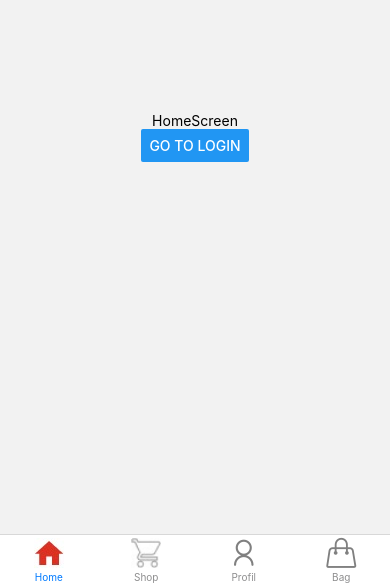
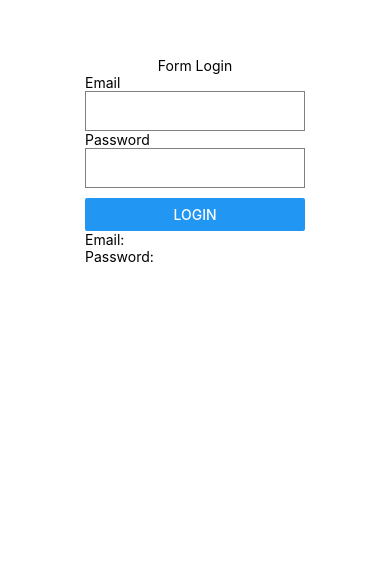
Before and after one commit to Syahrul-123/Syahrul-105841100721-lab1, a React Native app: screen / in a window 390 px wide. Shown: the part 261-844 px from the top of the page. Built offline with nearby package versions, Linux system fonts and the light colour scheme.

Commit message:
UseHook Data & On Change ke 9

```diff
--- a/App.js
+++ b/App.js
@@ -1,94 +1,44 @@
-import * as React from 'react';
-import { View, Text, Button, Image } from 'react-native';
-import { NavigationContainer } from '@react-navigation/native';
-import { createNativeStackNavigator } from '@react-navigation/native-stack';
-import LoginPage from './pages/LoginPages';
-import { createBottomTabNavigator } from '@react-navigation/bottom-tabs';
-import Homeaktif from './assets/Home-aktif.jpg';
-import Homenonaktif from './assets/Home-non-aktif.jpg';
-import Shopaktif from './assets/Shop-aktif.jpg'
-import Shopnonaktif from './assets/Shop-non-aktif.jpg'
-import Shop from './Shop'
-import Home from './Home'
-import Profil from './Profil'
-import { AntDesign} from '@expo/vector-icons'
-import { SimpleLineIcons } from '@expo/vector-icons';
-import Bag from './Bag'
-const Stack = createNativeStackNavigator();
-const Tab = createBottomTabNavigator();
-
-function MyTabs() {
+import { StyleSheet, Text, View, TextInput, Button } from 'react-native'
+import React, { useState } from 'react'
+const App = () => {
+  const [formLogin, setForm] = useState({
+    username: '',
+    email: '',
+    password: ''
+  })
+  const onSubmit = () => {
+    if (formLogin.email === 'unismuh'
+      && formLogin.password === 'unismuh') {
+      alert('Login Berhasil')
+    } else {
+      alert('Login Gagal')
+    }
+  }
   return (
-    <Tab.Navigator>
-      <Tab.Screen
-        name="Home"
-        component={HomeScreen}
-        options={{
-          headerShown: false,
-          tabBarIcon: ({ focused }) => (
-            <Image
-              source={focused ? Homeaktif : Homenonaktif}
-              style={{ width: 30, height: 30 }}
-            />
-          ),
-        }}
-      />
-      <Tab.Screen
-        name="Shop"
-        component={Shop}
-        options={{
-          tabBarIcon: ({ focused }) => (
-            <Image
-              source={focused ? Shopaktif : Shopnonaktif}
-              style={{ width: 30, height: 30 }}
-            />
-          ),
-        }}
-      />
-      <Tab.Screen
-        name="Profil"
-        component={Profil}
-        options={{
-          tabBarIcon: ({ focused }) => (
-            <AntDesign name='user' color={focused? "red":"gray" } size={30}/>
-          ),
-        }}
-      />
-      <Tab.Screen
-        name="Bag"
-        component={Bag}
-        options={{
-          tabBarIcon: ({ focused }) => (
-            <SimpleLineIcons name='handbag' color={focused? "red":"gray" } size={30}/>
-          ),
-        }}
-      />
-    </Tab.Navigator>
-  );
+    <View style={{ flex: 1, justifyContent: 'center', alignItems: 'center' }}>
+      <Text>Form Login</Text>
+      <View>
+        <Text>Email</Text>
+        <TextInput
+          style={{ height: 40, borderColor: 'gray', borderWidth: 1 }}
+          onChangeText={(hasil) => setForm({ ...formLogin, email: hasil })}
+          value={formLogin.email}
+        />
+        <Text>Password</Text>
+        <TextInput
+          style={{ height: 40, borderColor: 'gray', borderWidth: 1 }}
+          onChangeText={(text) => setForm({ ...formLogin, password: text })}
+          value={formLogin.password}
+        />
+        <View style={{ marginTop: 10 }}>
+          <Button title="Login" onPress={onSubmit} />
+        </View>
+        <View>
+          <Text>Email: {formLogin.email}</Text>
+          <Text>Password: {formLogin.password}</Text>
+        </View>
+      </View>
+    </View>
+  )
 }
-
-function HomeScreen({ navigation }) {
-  return (
-    <View style={{ flex: 1, alignItems: 'center', justifyContent: 'center' }}>
-      <Text>HomeScreen</Text>
-      <Button
-        title="Go to Login"
-        onPress={() => navigation.navigate('Login')}
-      />
-    </View>
-  );
-}
-
-
-function App() {
-  return (
-    <NavigationContainer>
-      <Stack.Navigator>
-        <Stack.Screen name="Main" component={MyTabs} options={{headerShown:false}}/>
-        <Stack.Screen name="Login" component={LoginPage} />
-      </Stack.Navigator>
-    </NavigationContainer>
-  );
-}
-
-export default App;
+export default App
--- a/package.json
+++ b/package.json
@@ -14,12 +14,12 @@
     "@react-navigation/native": "^6.1.17",
     "@react-navigation/native-stack": "^6.9.26",
     "@react-navigation/stack": "^6.3.29",
-    "expo": "~51.0.14",
+    "expo": "~51.0.17",
     "expo-font": "~12.0.7",
     "expo-status-bar": "~1.12.1",
     "react": "18.2.0",
     "react-dom": "18.2.0",
-    "react-native": "^0.74.2",
+    "react-native": "^0.74.3",
     "react-native-safe-area-context": "^4.10.1",
     "react-native-screens": "^3.31.1",
     "react-native-web": "~0.19.6"
```
Also changed, not shown: useHook.js (added, +94 -0 lines), 1 other file (tests, documents, lock files or other folders).
